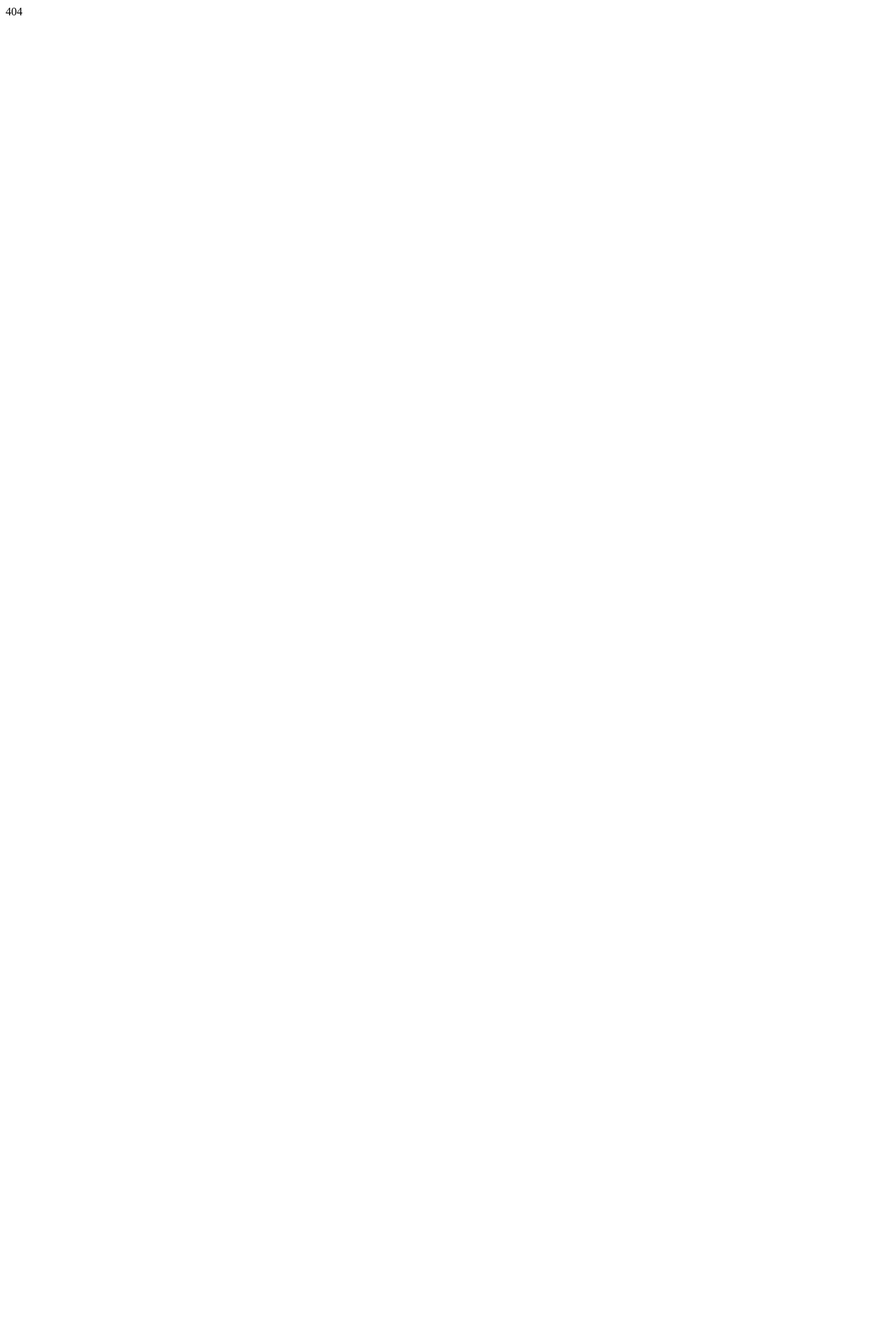
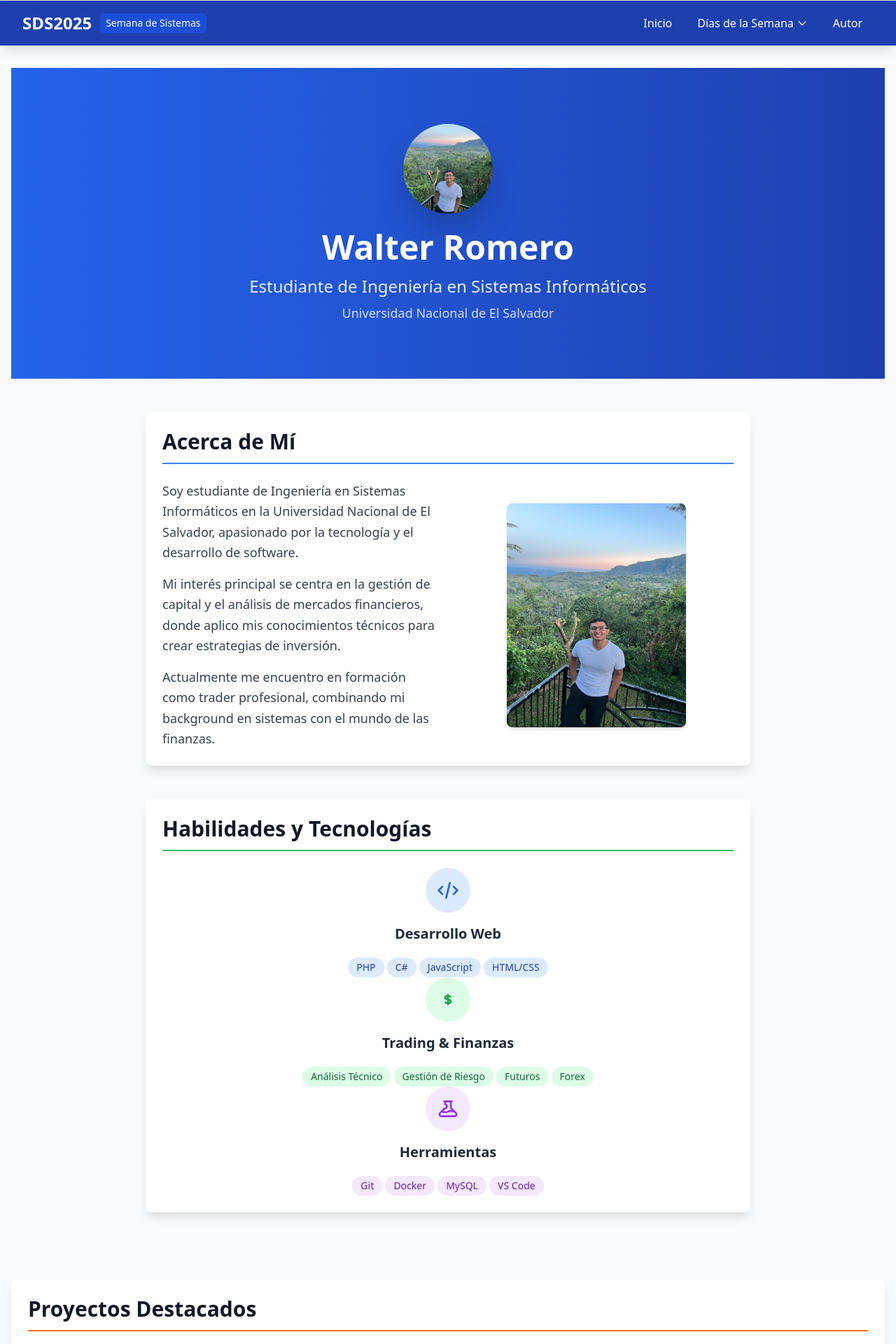
Before and after one commit to W4lterRomero/TPI, a PHP site: page /autor in a window 1280 px wide. Before the commit the part shown is almost empty. Shown: the top 1920 px of the page at 70% size. Before the commit the page ends 22 px from the top, so only its background shows below. Run offline with PHP 8.4, Linux system fonts and the light colour scheme; some libraries are stand-ins or nearby versions.

Commit message:
Update my profile

```diff
--- a/miappmvc/app/controllers/HomeController.php
+++ b/miappmvc/app/controllers/HomeController.php
@@ -66,6 +66,11 @@ class HomeController
         // Usar el nuevo método render con plantilla
         $this->render('dias/dia5', ['title' => 'DIA 5'], 'SDS2025 - Día 5');
     }
+    public function autor()
+    {
+        // Usar el nuevo método render con plantilla
+        $this->render('autor', ['title' => 'AUTOR'], 'SDS2025 - Acerca del Autor');
+    }
 }
 
 
--- /dev/null
+++ b/miappmvc/app/views/autor.php
@@ -0,0 +1,177 @@
+<!-- Página del Autor -->
+<div class="min-h-screen bg-gray-50">
+    <!-- Header del autor -->
+    <div class="bg-gradient-to-r from-blue-600 to-blue-800 text-white py-20">
+        <div class="max-w-4xl mx-auto px-4 text-center">
+            <div class="w-32 h-32 rounded-full overflow-hidden shadow-2xl mx-auto mb-6">
+                <img src="/images/wow.jpg" alt="Foto del autor" class="w-full h-full object-cover">
+            </div>
+            <h1 class="text-4xl md:text-5xl font-bold mb-4">Walter Romero</h1>
+            <p class="text-xl md:text-2xl opacity-90 mb-2">Estudiante de Ingeniería en Sistemas Informáticos</p>
+            <p class="text-lg opacity-80">Universidad Nacional de El Salvador</p>
+        </div>
+    </div>
+
+    <!-- Contenido principal -->
+    <div class="max-w-4xl mx-auto px-4 py-12">
+
+        <!-- Acerca de mí -->
+        <div class="mb-12 bg-white rounded-lg shadow-lg p-6">
+            <h2 class="text-3xl font-bold text-gray-900 mb-6 border-b-2 border-blue-500 pb-3">Acerca de Mí</h2>
+
+            <div class="grid md:grid-cols-2 gap-8 items-center">
+                <div>
+                    <p class="text-lg text-gray-700 leading-relaxed mb-4">
+                        Soy estudiante de Ingeniería en Sistemas Informáticos en la Universidad Nacional de El Salvador,
+                        apasionado por la tecnología y el desarrollo de software.
+                    </p>
+                    <p class="text-lg text-gray-700 leading-relaxed mb-4">
+                        Mi interés principal se centra en la gestión de capital y el análisis de mercados financieros,
+                        donde aplico mis conocimientos técnicos para crear estrategias de inversión.
+                    </p>
+                    <p class="text-lg text-gray-700 leading-relaxed">
+                        Actualmente me encuentro en formación como trader profesional, combinando mi background
+                        en sistemas con el mundo de las finanzas.
+                    </p>
+                </div>
+                <div class="text-center">
+                    <img src="/images/wow.jpg" alt="Foto profesional" class="w-64 h-80 rounded-lg shadow-md mx-auto">
+                </div>
+            </div>
+        </div>
+
+        <div class="mb-12 bg-white rounded-lg shadow-lg p-6">
+            <h2 class="text-3xl font-bold text-gray-900 mb-6 border-b-2 border-green-500 pb-3">Habilidades y Tecnologías</h2>
+
+
+                <div class="text-center">
+                    <div class="bg-blue-100 w-16 h-16 rounded-full flex items-center justify-center mx-auto mb-4">
+                        <svg class="w-8 h-8 text-blue-600" fill="none" stroke="currentColor" viewBox="0 0 24 24">
+                            <path stroke-linecap="round" stroke-linejoin="round" stroke-width="2" d="M10 20l4-16m4 4l4 4-4 4M6 16l-4-4 4-4"></path>
+                        </svg>
+                    </div>
+                    <h3 class="text-xl font-semibold text-gray-800 mb-3">Desarrollo Web</h3>
+                    <div class="space-y-2">
+                        <span class="inline-block bg-blue-100 text-blue-800 px-3 py-1 rounded-full text-sm">PHP</span>
+                       <span class="inline-block bg-blue-100 text-blue-800 px-3 py-1 rounded-full text-sm">C#</span>
+                      <span class="inline-block bg-blue-100 text-blue-800 px-3 py-1 rounded-full text-sm">JavaScript</span>
+                        <span class="inline-block bg-blue-100 text-blue-800 px-3 py-1 rounded-full text-sm">HTML/CSS</span>
+                    </div>
+                </div>
+
+                <!-- Finanzas -->
+                <div class="text-center">
+                    <div class="bg-green-100 w-16 h-16 rounded-full flex items-center justify-center mx-auto mb-4">
+                        <svg class="w-8 h-8 text-green-600" fill="none" stroke="currentColor" viewBox="0 0 24 24">
+                            <path stroke-linecap="round" stroke-linejoin="round" stroke-width="2" d="M12 8c-1.657 0-3 .895-3 2s1.343 2 3 2 3 .895 3 2-1.343 2-3 2m0-8c1.11 0 2.08.402 2.599 1M12 8V7m0 1v8m0 0v1m0-1c-1.11 0-2.08-.402-2.599-1"></path>
+                        </svg>
+                    </div>
+                    <h3 class="text-xl font-semibold text-gray-800 mb-3">Trading & Finanzas</h3>
+                    <div class="space-y-2">
+                        <span class="inline-block bg-green-100 text-green-800 px-3 py-1 rounded-full text-sm">Análisis Técnico</span>
+                        <span class="inline-block bg-green-100 text-green-800 px-3 py-1 rounded-full text-sm">Gestión de Riesgo</span>
+                        <span class="inline-block bg-green-100 text-green-800 px-3 py-1 rounded-full text-sm">Futuros</span>
+                        <span class="inline-block bg-green-100 text-green-800 px-3 py-1 rounded-full text-sm">Forex</span>
+                    </div>
+                </div>
+
+                <!-- Herramientas -->
+                <div class="text-center">
+                    <div class="bg-purple-100 w-16 h-16 rounded-full flex items-center justify-center mx-auto mb-4">
+                        <svg class="w-8 h-8 text-purple-600" fill="none" stroke="currentColor" viewBox="0 0 24 24">
+                            <path stroke-linecap="round" stroke-linejoin="round" stroke-width="2" d="M19.428 15.428a2 2 0 00-1.022-.547l-2.387-.477a6 6 0 00-3.86.517l-.318.158a6 6 0 01-3.86.517L6.05 15.21a2 2 0 00-1.806.547M8 4h8l-1 1v5.172a2 2 0 00.586 1.414l5 5c1.26 1.26.367 3.414-1.415 3.414H4.828c-1.782 0-2.674-2.154-1.414-3.414l5-5A2 2 0 009 7.172V5L8 4z"></path>
+                        </svg>
+                    </div>
+                    <h3 class="text-xl font-semibold text-gray-800 mb-3">Herramientas</h3>
+                    <div class="space-y-2">
+                        <span class="inline-block bg-purple-100 text-purple-800 px-3 py-1 rounded-full text-sm">Git</span>
+                        <span class="inline-block bg-purple-100 text-purple-800 px-3 py-1 rounded-full text-sm">Docker</span>
+                        <span class="inline-block bg-purple-100 text-purple-800 px-3 py-1 rounded-full text-sm">MySQL</span>
+                        <span class="inline-block bg-purple-100 text-purple-800 px-3 py-1 rounded-full text-sm">VS Code</span>
+                    </div>
+                </div>
+            </div>
+        </div>
+
+        <!-- Proyectos Destacados -->
+        <div class="mb-12 bg-white rounded-lg shadow-lg p-6">
+            <h2 class="text-3xl font-bold text-gray-900 mb-6 border-b-2 border-orange-500 pb-3">Proyectos Destacados</h2>
+
+            <div class="grid md:grid-cols-2 gap-6">
+                <div class="border border-gray-200 rounded-lg p-4 hover:shadow-md transition-shadow">
+                    <h3 class="text-xl font-semibold text-gray-800 mb-2">Blog SDS2025</h3>
+                    <p class="text-gray-600 mb-3">
+                        Aplicación web MVC desarrollada con PHP para documentar mi experiencia en la Semana de Sistemas 2025.
+                    </p>
+                    <div class="flex flex-wrap gap-2">
+                        <span class="bg-blue-100 text-blue-800 px-2 py-1 rounded text-sm">PHP</span>
+                        <span class="bg-blue-100 text-blue-800 px-2 py-1 rounded text-sm">MVC</span>
+                        <span class="bg-blue-100 text-blue-800 px-2 py-1 rounded text-sm">Tailwind CSS</span>
+                    </div>
+                </div>
+
+                <div class="border border-gray-200 rounded-lg p-4 hover:shadow-md transition-shadow">
+                    <h3 class="text-xl font-semibold text-gray-800 mb-2">Trading Bot</h3>
+                    <p class="text-gray-600 mb-3">
+                        Bot automatizado para análisis de mercados financieros y ejecución de estrategias de trading.
+                    </p>
+                    <div class="flex flex-wrap gap-2">
+                        <span class="bg-green-100 text-green-800 px-2 py-1 rounded text-sm">Python</span>
+                        <span class="bg-green-100 text-green-800 px-2 py-1 rounded text-sm">APIs</span>
+                        <span class="bg-green-100 text-green-800 px-2 py-1 rounded text-sm">Machine Learning</span>
+                    </div>
+                </div>
+            </div>
+        </div>
+
+        <!-- Contacto -->
+        <div class="bg-white rounded-lg shadow-lg p-6">
+            <h2 class="text-3xl font-bold text-gray-900 mb-6 border-b-2 border-purple-500 pb-3">Contacto</h2>
+
+            <div class="grid md:grid-cols-2 gap-8">
+                <div>
+                    <h3 class="text-xl font-semibold text-gray-800 mb-4">¡Conectemos!</h3>
+                    <p class="text-gray-700 mb-6">
+                        Si te interesa colaborar en proyectos, discutir sobre tecnología o trading,
+                        no dudes en contactarme.
+                    </p>
+
+                    <div class="space-y-3">
+                        <div class="flex items-center">
+                            <svg class="w-5 h-5 text-blue-600 mr-3" fill="none" stroke="currentColor" viewBox="0 0 24 24">
+                                <path stroke-linecap="round" stroke-linejoin="round" stroke-width="2" d="M3 8l7.89 4.26a2 2 0 002.22 0L21 8M5 19h14a2 2 0 002-2V7a2 2 0 00-2-2H5a2 2 0 00-2 2v10a2 2 0 002 2z"></path>
+                            </svg>
+                            <span class="text-gray-700">rh23015@ues.edu.sv</span>
+                        </div>
+
+                        <div class="flex items-center">
+                            <svg class="w-5 h-5 text-blue-600 mr-3" fill="currentColor" viewBox="0 0 24 24">
+                                <path d="M24 4.557c-.883.392-1.832.656-2.828.775 1.017-.609 1.798-1.574 2.165-2.724-.951.564-2.005.974-3.127 1.195-.897-.957-2.178-1.555-3.594-1.555-3.179 0-5.515 2.966-4.797 6.045-4.091-.205-7.719-2.165-10.148-5.144-1.29 2.213-.669 5.108 1.523 6.574-.806-.026-1.566-.247-2.229-.616-.054 2.281 1.581 4.415 3.949 4.89-.693.188-1.452.232-2.224.084.626 1.956 2.444 3.379 4.6 3.419-2.07 1.623-4.678 2.348-7.29 2.04 2.179 1.397 4.768 2.212 7.548 2.212 9.142 0 14.307-7.721 13.995-14.646.962-.695 1.797-1.562 2.457-2.549z"/>
+                            </svg>
+                            <span class="text-gray-700">@ict</span>
+                        </div>
+
+                        <div class="flex items-center">
+                            <svg class="w-5 h-5 text-blue-600 mr-3" fill="currentColor" viewBox="0 0 24 24">
+                                <path d="M20.447 20.452h-3.554v-5.569c0-1.328-.027-3.037-1.852-3.037-1.853 0-2.136 1.445-2.136 2.939v5.667H9.351V9h3.414v1.561h.046c.477-.9 1.637-1.85 3.37-1.85 3.601 0 4.267 2.37 4.267 5.455v6.286zM5.337 7.433c-1.144 0-2.063-.926-2.063-2.065 0-1.138.92-2.063 2.063-2.063 1.14 0 2.064.925 2.064 2.063 0 1.139-.925 2.065-2.064 2.065zm1.782 13.019H3.555V9h3.564v11.452zM22.225 0H1.771C.792 0 0 .774 0 1.729v20.542C0 23.227.792 24 1.771 24h20.451C23.2 24 24 23.227 24 22.271V1.729C24 .774 23.2 0 22.222 0h.003z"/>
+                            </svg>
+                     </div>
+                    </div>
+                </div>
+
+                <div>
+                    <div class="bg-gradient-to-br from-blue-50 to-purple-50 p-6 rounded-lg">
+                        <h4 class="text-lg font-semibold text-gray-800 mb-3">Áreas de Interés</h4>
+                        <ul class="space-y-2 text-gray-700">
+                            <li>• Desarrollo de aplicaciones web</li>
+                            <li>• Algoritmos de trading</li>
+                            <li>• Análisis de datos financieros</li>
+                            <li>• Inteligencia artificial aplicada</li>
+                        </ul>
+                    </div>
+                </div>
+            </div>
+        </div>
+
+    </div>
+</div>
--- a/miappmvc/app/views/components/nav.php
+++ b/miappmvc/app/views/components/nav.php
@@ -46,8 +46,8 @@
           </div>
         </div>
 
-        <!-- Contacto -->
-        <a href="#contacto" class="px-4 py-2 rounded-md hover:bg-blue-700 transition-colors">
+        <!-- Autor -->
+        <a href="/autor" class="px-4 py-2 rounded-md hover:bg-blue-700 transition-colors">
           Autor
         </a>
       </div>
@@ -97,8 +97,8 @@
           </div>
         </div>
 
-        <a href="#contacto" class="block px-3 py-2 rounded-md hover:bg-blue-800 transition-colors">
-          Contacto
+        <a href="/autor" class="block px-3 py-2 rounded-md hover:bg-blue-800 transition-colors">
+          Autor
         </a>
       </div>
     </div>
--- a/miappmvc/routes/web.php
+++ b/miappmvc/routes/web.php
@@ -9,6 +9,7 @@ Route::get("/dia2", [HomeController::class,"dia2"]);
 Route::get("/dia3", [HomeController::class,"dia3"]);
 Route::get("/dia4", [HomeController::class,"dia4"]);
 Route::get("/dia5", [HomeController::class,"dia5"]);
+Route::get("/autor", [HomeController::class,"autor"]);
 Route::dispatch();
 
 ?>
```
